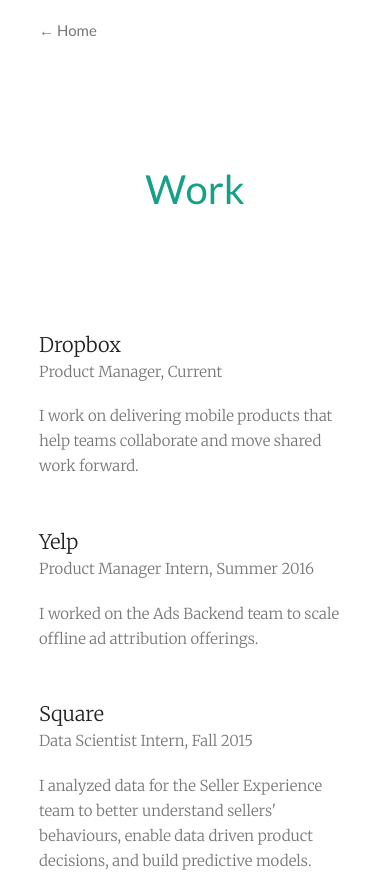
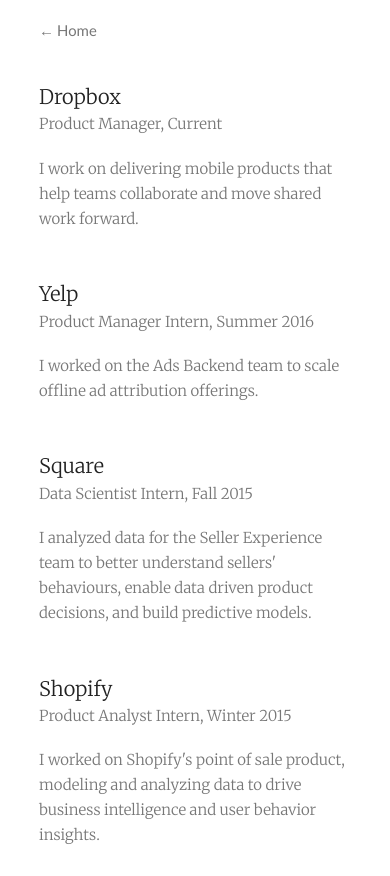
Before and after one commit to joeyloi/joeyloi.github.io, a plain HTML site: page work/index.html in a window 390 px wide. Shown: the top 876 px of the page. Drawn offline with Linux system fonts and the light colour scheme.

Commit message:
move message up

```diff
--- a/style/style.css
+++ b/style/style.css
@@ -53,20 +53,12 @@
 	margin-left: 5%;
 }
 
-.head-banner {
-	text-align: center;
-	color: #16a085;
-	font-size: 50px;
-	line-height: 1.5em;
-	padding-top: 10%;
-}
-
 .message-banner {
 	font-family: "Merriweather", Helvetica Neue, Arial, sans-serif;
 	text-align: left;
 	margin-left: auto;
 	margin-right: auto;
-	padding-top: 8%;
+	padding-top: 15%;
 	padding-bottom: 10%;
 	width: 50%;
 	font-size: 20px;
@@ -108,15 +100,8 @@
 
 @media (max-width: 800px) {
 
-	.head-banner {
-		padding-top: 40%;
-		padding-bottom: 20%;
-		font-size: 40px;
-		line-height: 1.5em;
-	}
-
 	.message-banner {
-		padding-bottom: 30%;
+		padding-bottom: 40%;
 		font-size: 18px;
 		line-height: 1.8em;
 		width: 80%;
@@ -152,12 +137,8 @@
 		margin-bottom: -4%;
 	}
 
-	.head-banner {
-		padding-top: 13%;
-	}
-
 	.message-banner {
-		padding-top: 8%;
+		padding-top: 12%;
 		padding-bottom: 10%;
 		width: 45%;
 	}
@@ -173,12 +154,8 @@
 		margin-bottom: -4%;
 	}
 
-	.head-banner {
-		padding-top: 12%;
-	}
-
 	.message-banner {
-		padding-top: 9%;
+		padding-top: 15%;
 		padding-bottom: 12%;
 		width: 40%;
 	}
```
